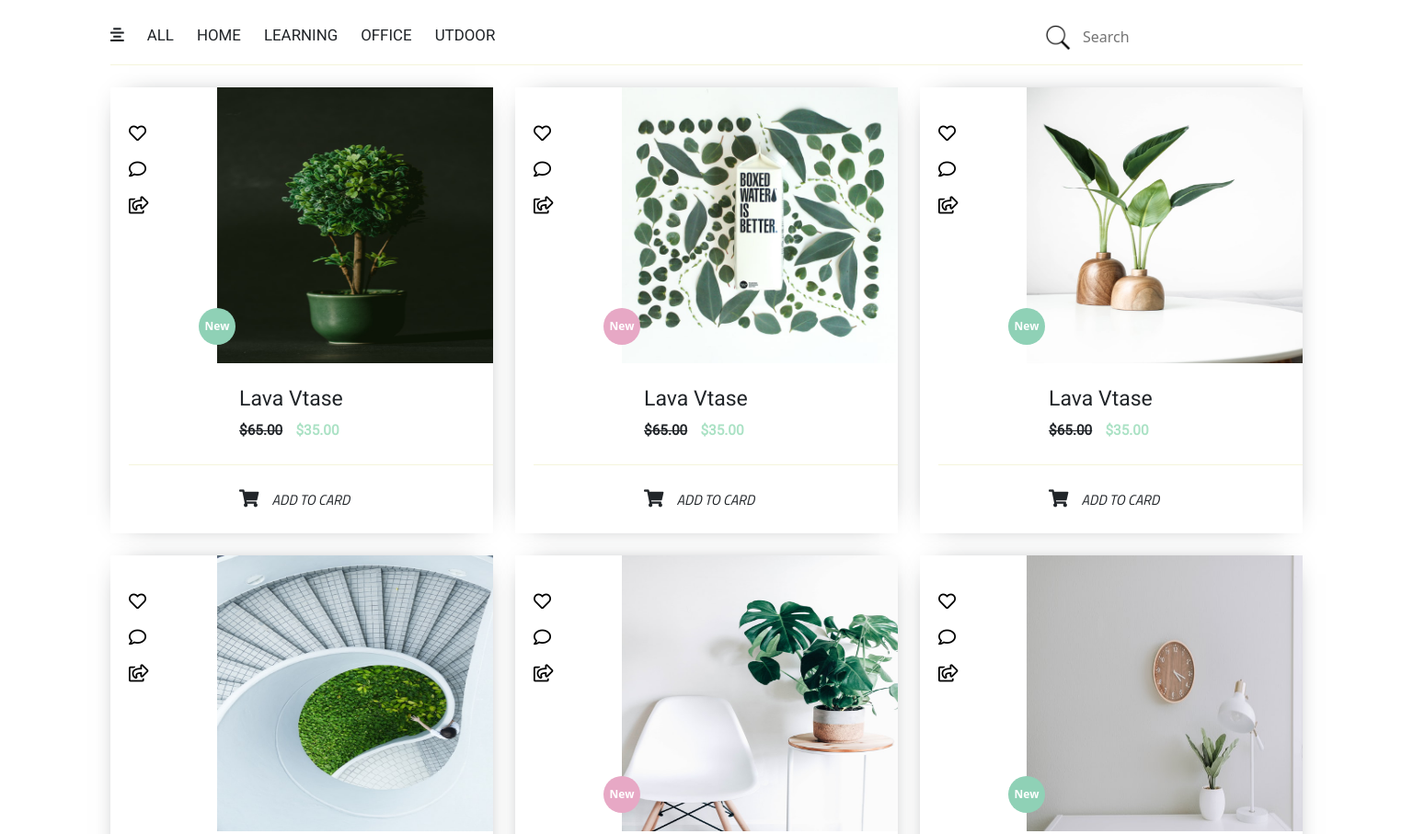
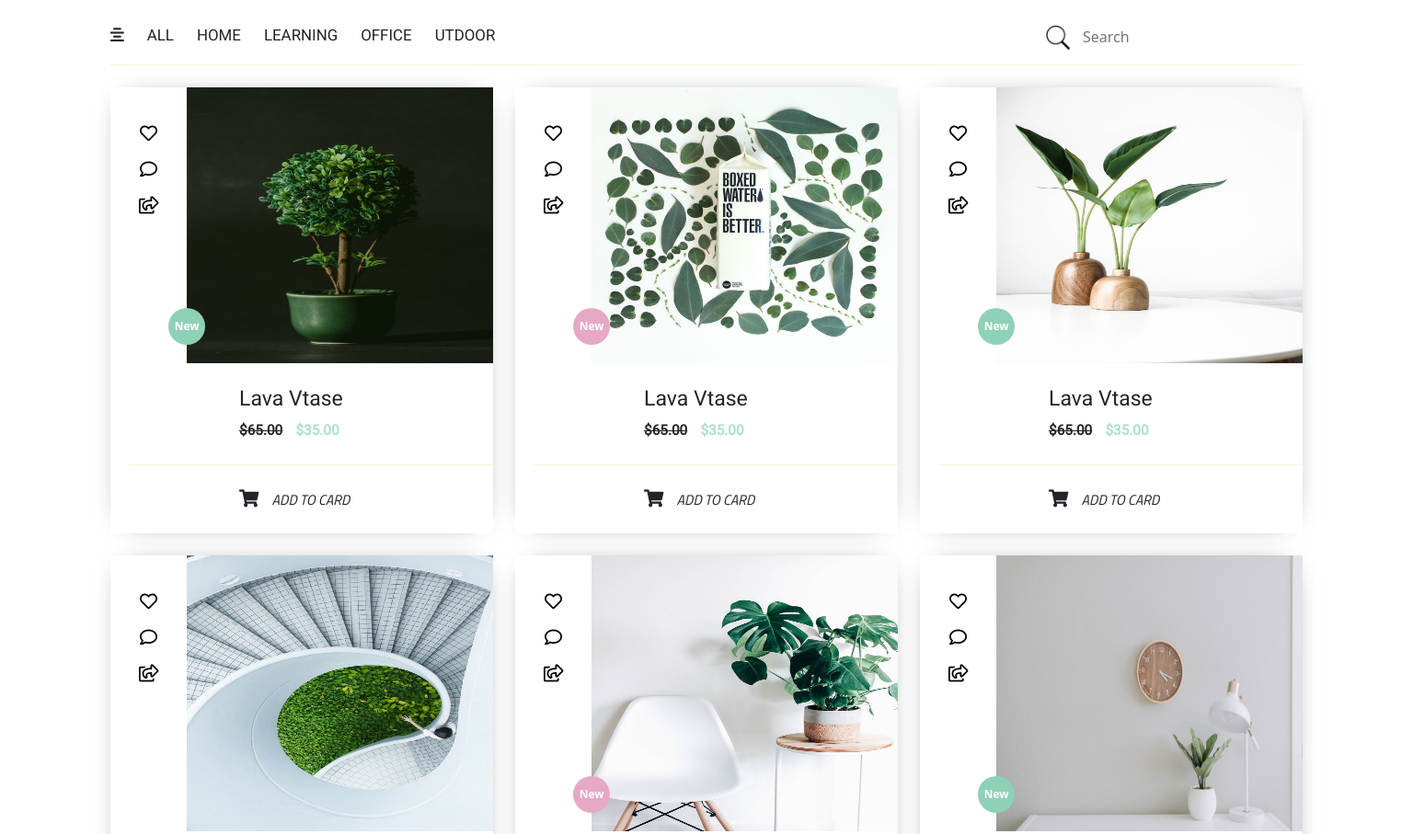
Before and after one commit to AhmedCode1996/ShopX-template, a plain HTML site: page index.html in a window 1536 px wide. Shown: the part 670-1577 px from the top of the page at 92% size. Drawn offline with nearby package versions, Linux system fonts and the light colour scheme; a web font is replaced by a local one.

Commit message:
Update style.css

```diff
--- a/style.css
+++ b/style.css
@@ -395,6 +395,13 @@
   color: #abe2c5;
 }
 @media (min-width: 1400px) {
+  .products .product-item .upper-item  div:nth-of-type(1) {
+    width: 20%;
+    align-items: center;
+  }
+  .products .product-item .upper-item  div:nth-of-type(2) {
+    width: 80%;
+  }
   .products :is(.lower-item,.item-basket) {
     padding-left: 120px;
   }
```
